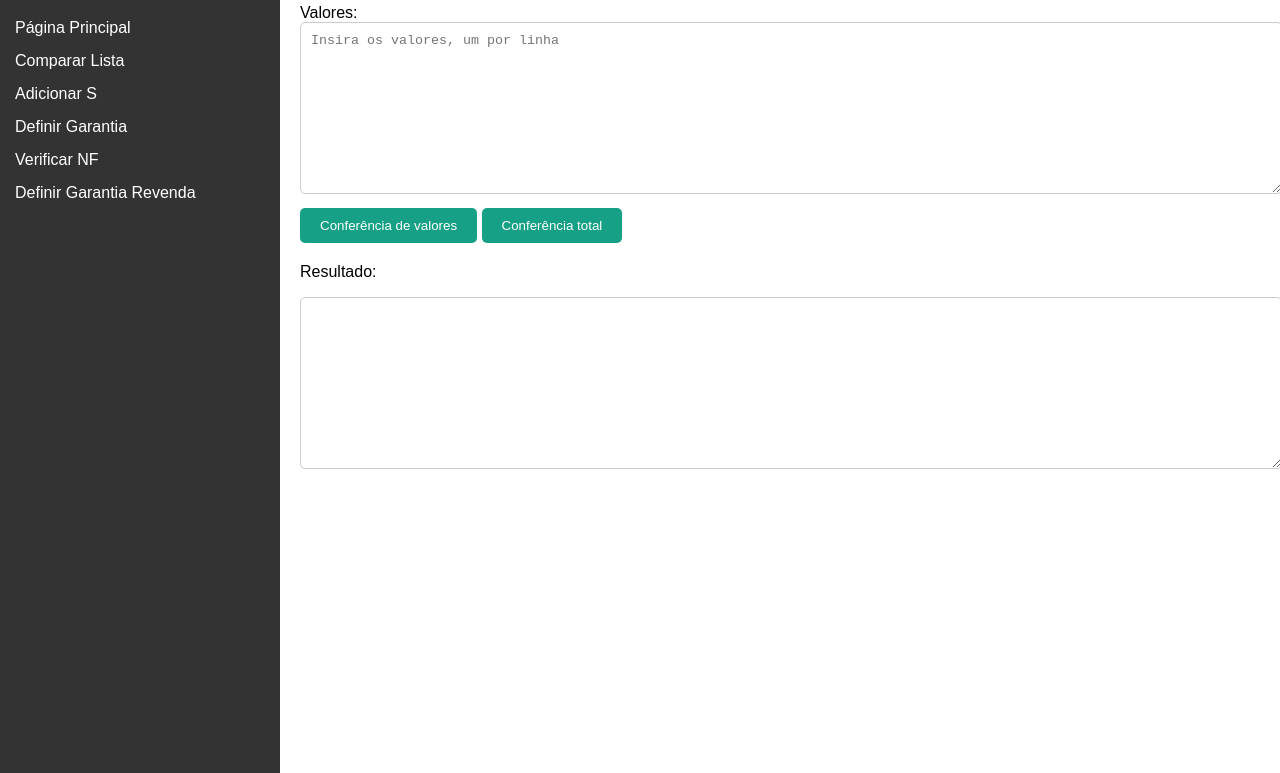
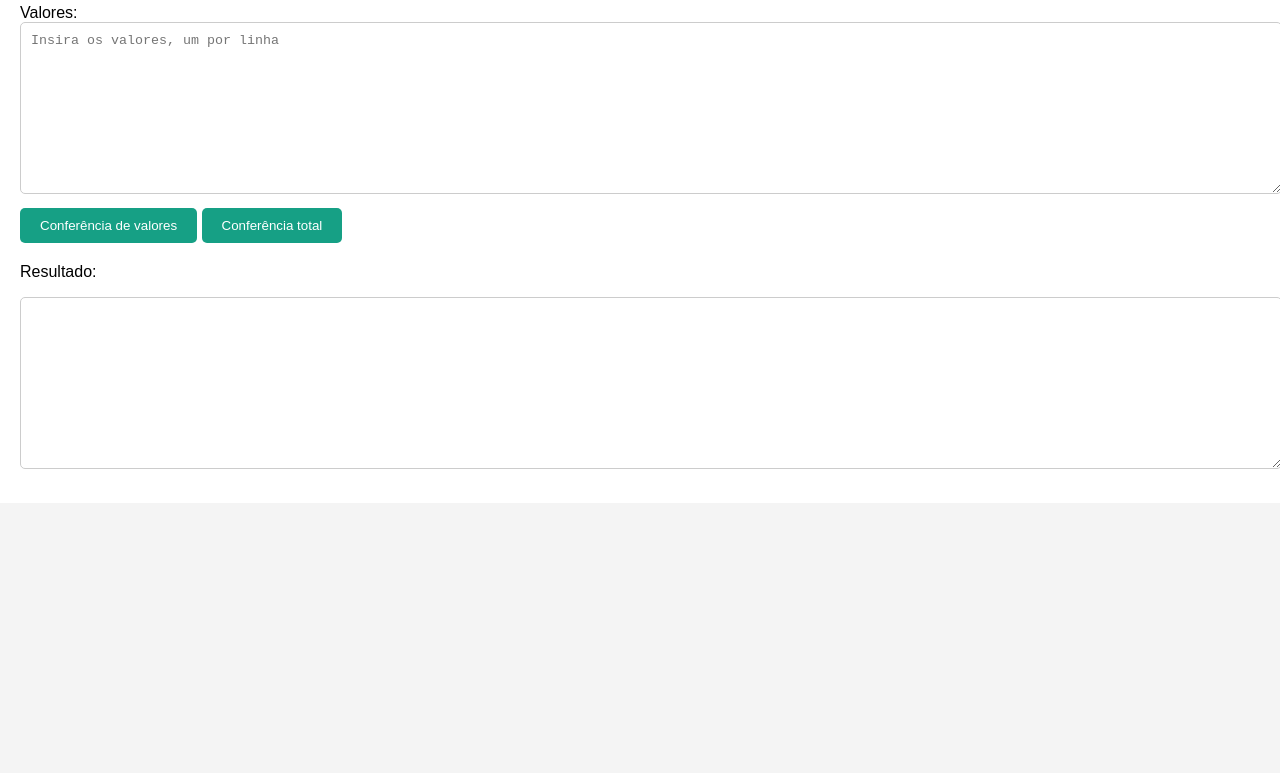
Before and after one commit to OwnerClaim/Wdc-Ajudas-Codes, a plain HTML site: page conferencia-valores.html in a window 1280 px wide. Shown: the part 57-830 px from the top of the page. After the commit the page ends 800 px from the top, so only its background shows below. Drawn offline with Linux system fonts and the light colour scheme.

Commit message:
Update conferencia-valores.html

```diff
--- a/conferencia-valores.html
+++ b/conferencia-valores.html
@@ -9,21 +9,6 @@
     <link rel="icon" href="imgs/wdc.png" type="image/x-icon">
 </head>
 <body>
-    <div class="container">
-        <!-- Barra lateral esquerda -->
-        <aside class="sidebar">
-            <input type="text" placeholder="Pesquisar..." class="search-bar">
-            <nav class="nav">
-                <ul>
-                    <li><a href="index.html">Página Principal</a></li>
-                    <li><a href="comprar-lista.html">Comparar Lista</a></li>
-                    <li><a href="adds.html">Adicionar S</a></li>
-                    <li><a href="garantia.html">Definir Garantia</a></li>
-                    <li><a href="verificarnf.html">Verificar NF</a></li>
-                    <li><a href="revendagarantia.html">Definir Garantia Revenda</a></li>
-                </ul>
-            </nav>
-        </aside>
 
         <!-- Conteúdo principal -->
         <div class="content">
```
